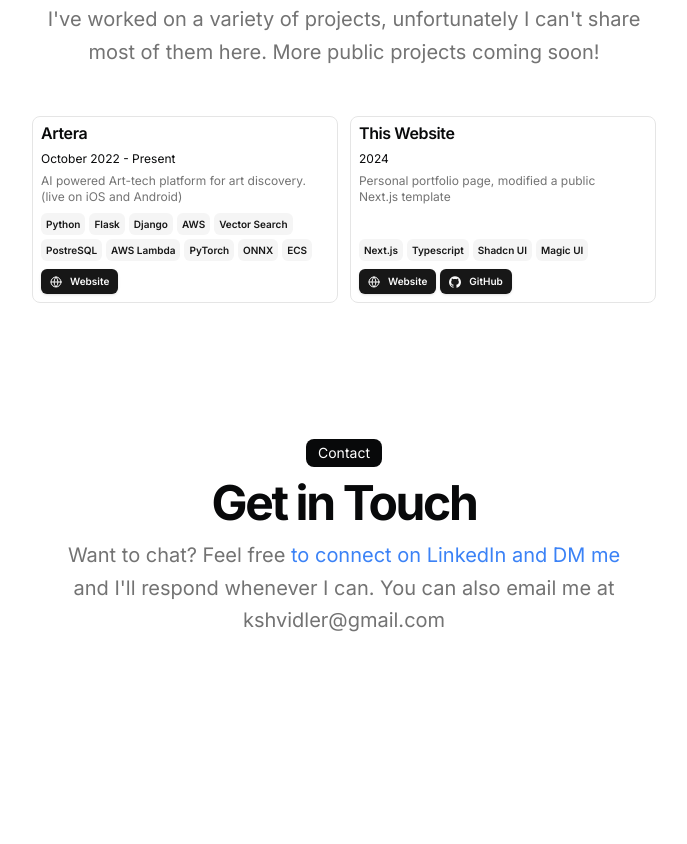
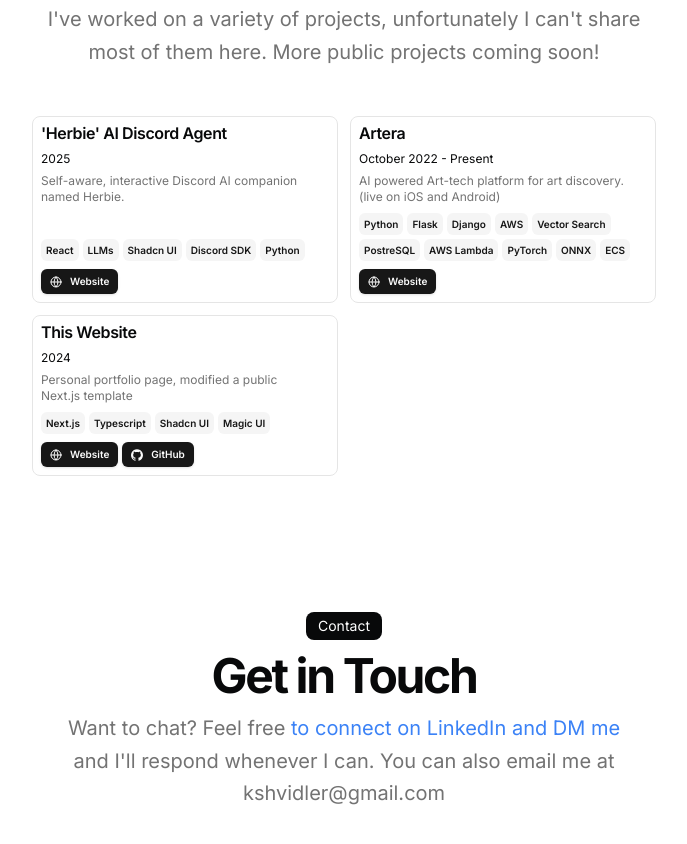
Before and after one commit to kshvidler/portfolio, a Next.js app: page / in a window 1280 px wide. Shown: the part 1874-2718 px from the top of the page, without its empty margins (296-983 px from the left). Before the commit the page ends 2661 px from the top, so only its background shows below. Built offline with nearby package versions, Linux system fonts and the light colour scheme.

Commit message:
add link to herbie landing page

```diff
--- a/src/data/resume.tsx
+++ b/src/data/resume.tsx
@@ -132,6 +132,31 @@ export const DATA = {
   ],
   projects: [
     {
+      title: "'Herbie' AI Discord Agent",
+      href: "https://herbie.kirillshvidler.com",
+      dates: "2025",
+      active: true,
+      description:
+        "Self-aware, interactive Discord AI companion named Herbie.",
+      technologies: [
+        "React",
+        "LLMs",
+        "Shadcn UI",
+        "Discord SDK",
+        "Python"
+      ],
+      links: [
+        {
+          type: "Website",
+          href: "https://herbie.kirillshvidler.com",
+          icon: <Icons.globe className="size-3" />,
+        }
+      ],
+      image: "",
+      video:
+        "",
+    },
+    {
       title: "Artera",
       href: "https://onelink.to/txubcf",
       dates: "October 2022 - Present",
```
